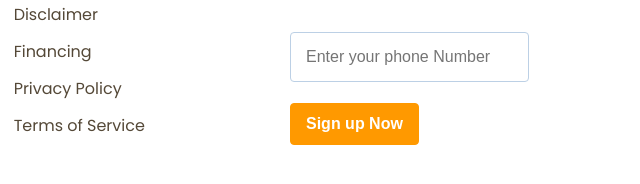
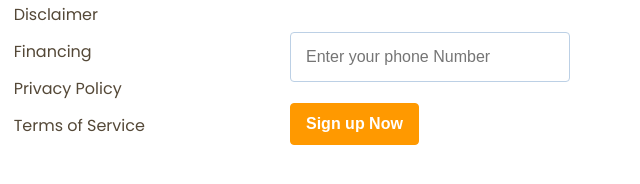
Before and after one commit to Vysserath/beetroot, a plain HTML site: page productly-flex/index.html in a window 1280 px wide. Shown: the part 1428-1612 px from the top of the page, 640-1280 px from the left. Drawn offline with Linux system fonts and the light colour scheme.

Commit message:
third section and footer

```diff
--- a/productly-flex/src/css/style.css
+++ b/productly-flex/src/css/style.css
@@ -130,6 +130,7 @@ h1 {
     max-width: 14px;
     padding-right: 5px;
 }
+
 .img-holder {
     max-width: 605px;
     margin-left: -3px;
@@ -231,7 +232,8 @@ button:hover {
 }
 
 .footer-input {
-    background: #FFFFFF;
+    max-width: 325px;
+    width: 100%;
     border: 1px solid #BCD0E5;
     box-sizing: border-box;
     border-radius: 4px;
```
